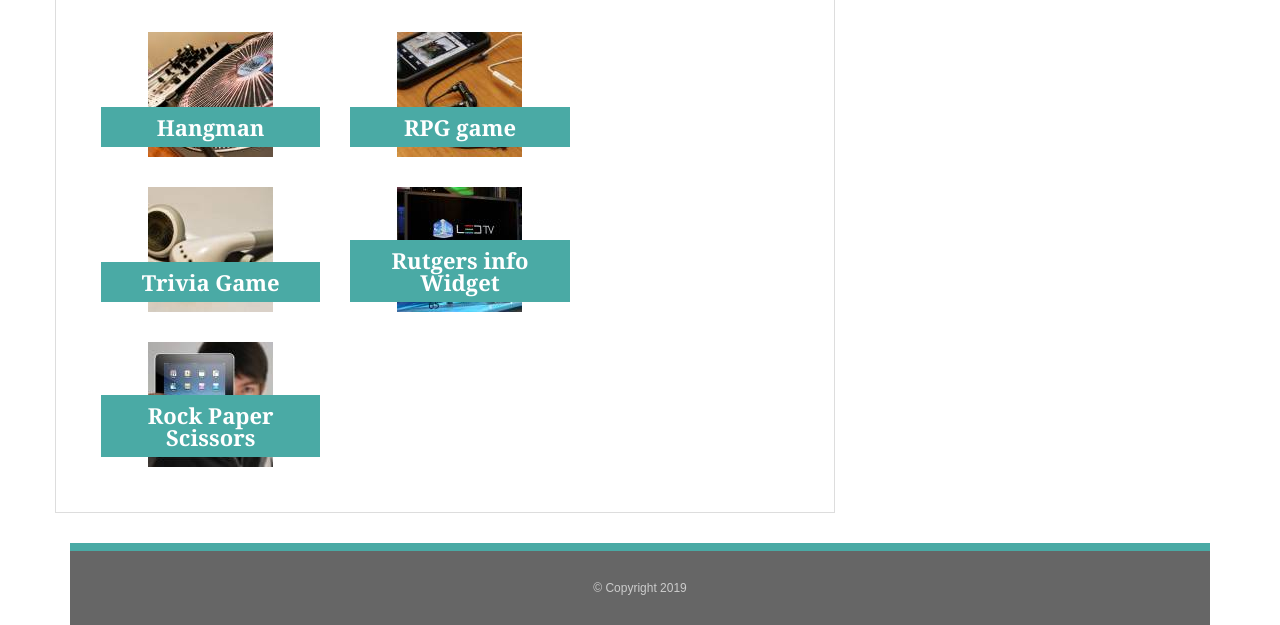
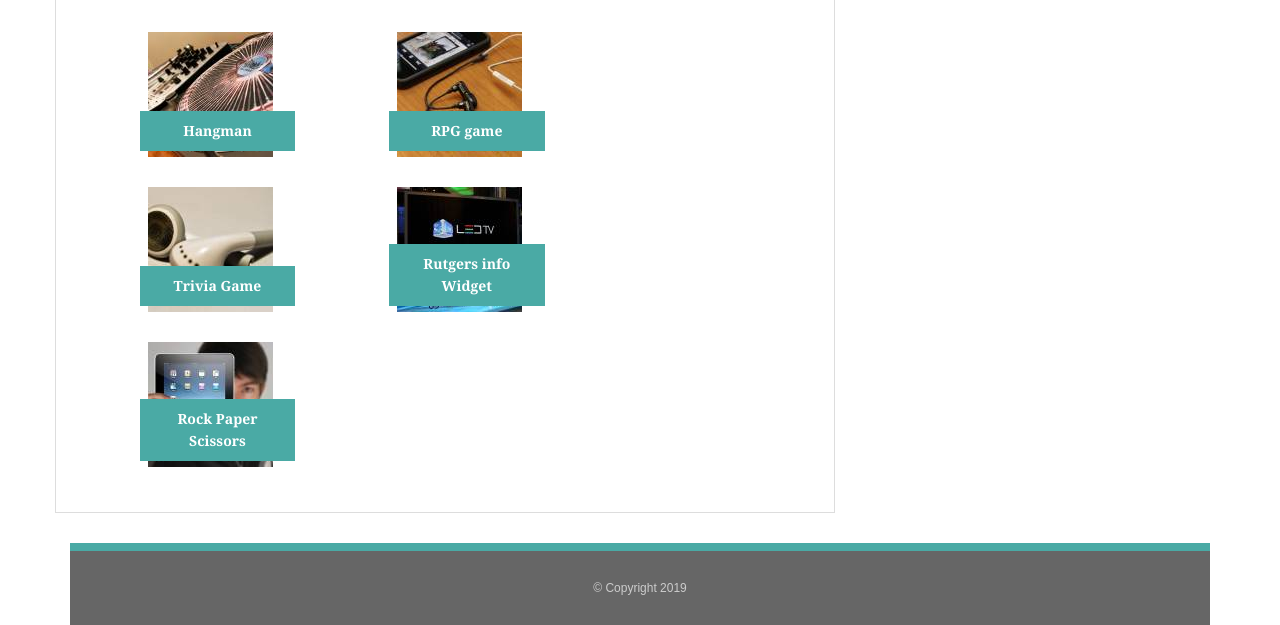
Before and after one commit to ascott1083/Bootstrap-Portfolio, a plain HTML site: page Portfolio.html in a window 1280 px wide. Shown: the part 208-833 px from the top of the page. Drawn offline with nearby package versions, Linux system fonts and the light colour scheme.

Commit message:
changed font and padding

```diff
--- a/Assets/CSS/style.css
+++ b/Assets/CSS/style.css
@@ -36,7 +36,7 @@ body {
 
   h2,
   h3 {
-    font-size: 22px;
+    font-size: 14px;
   }
 
   /* header */
@@ -119,6 +119,7 @@ body {
 
   /* main */
 
+
   .main-section {
     padding: 0px 30px 30px 30px;
     margin: 0px 0px 30px;
@@ -151,8 +152,9 @@ body {
 
   /* override bootstrap defaults for portfolio page */
   .caption {
-    width:100%;
-    bottom: 10px;
+    width:71%;
+    bottom: 6px;
+    right: 25px;
     position: absolute;
     background: #4aaaa5;
   }
```
